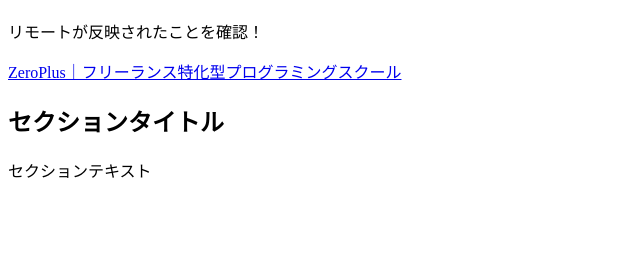
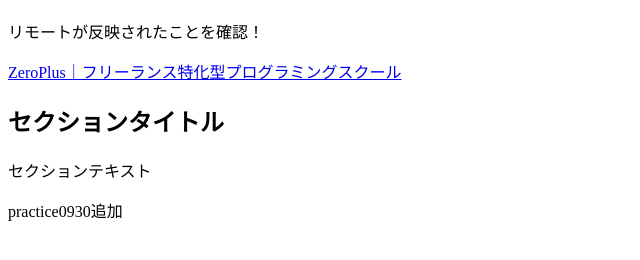
Before and after one commit to hayashi-bp/zp_git_test, a plain HTML site: page index.html in a window 1280 px wide. Shown: the part 70-330 px from the top of the page, without its empty margins (0-640 px from the left). Drawn offline with Linux system fonts and the light colour scheme.

Commit message:
p要素追加

```diff
--- a/index.html
+++ b/index.html
@@ -16,6 +16,7 @@
     <section>
       <h2>セクションタイトル</h2>
       <p>セクションテキスト</p>
+      <p>practice0930追加</p>
     </section>
   </main>
 </body>
```
